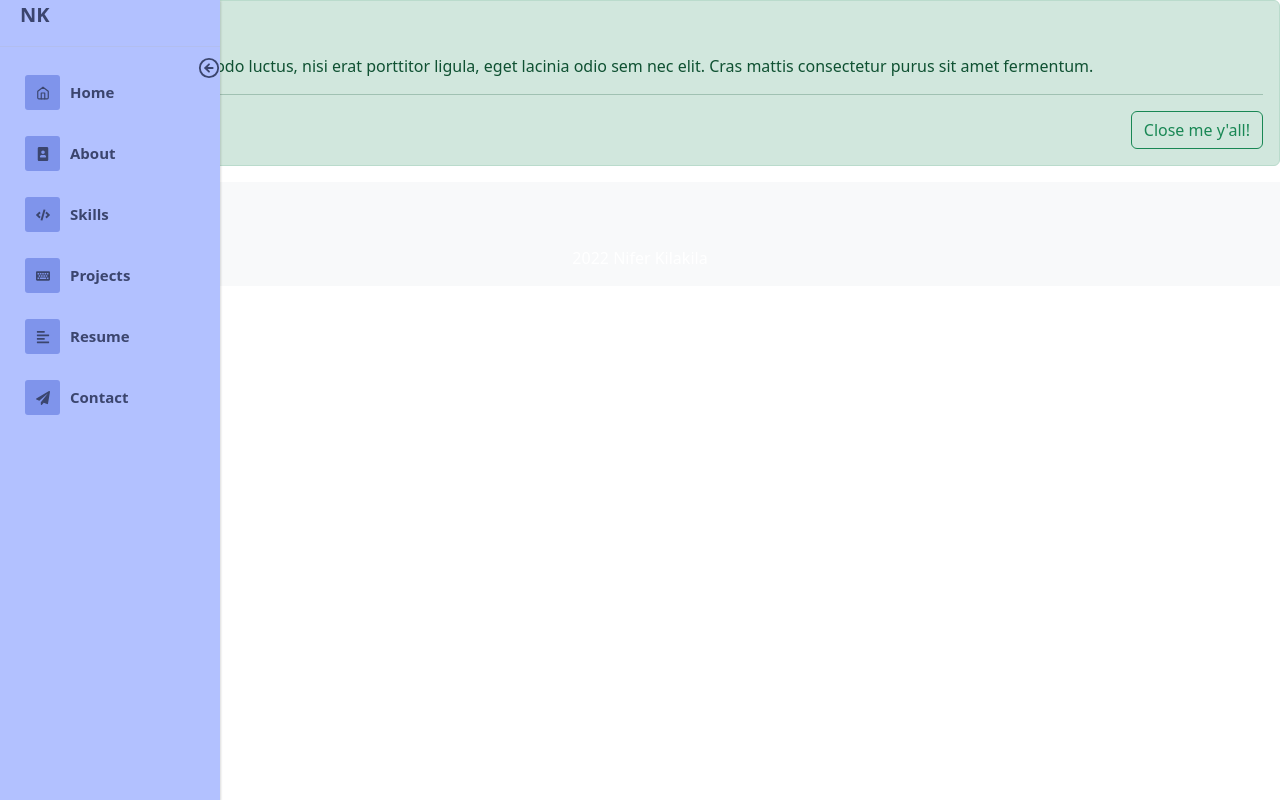
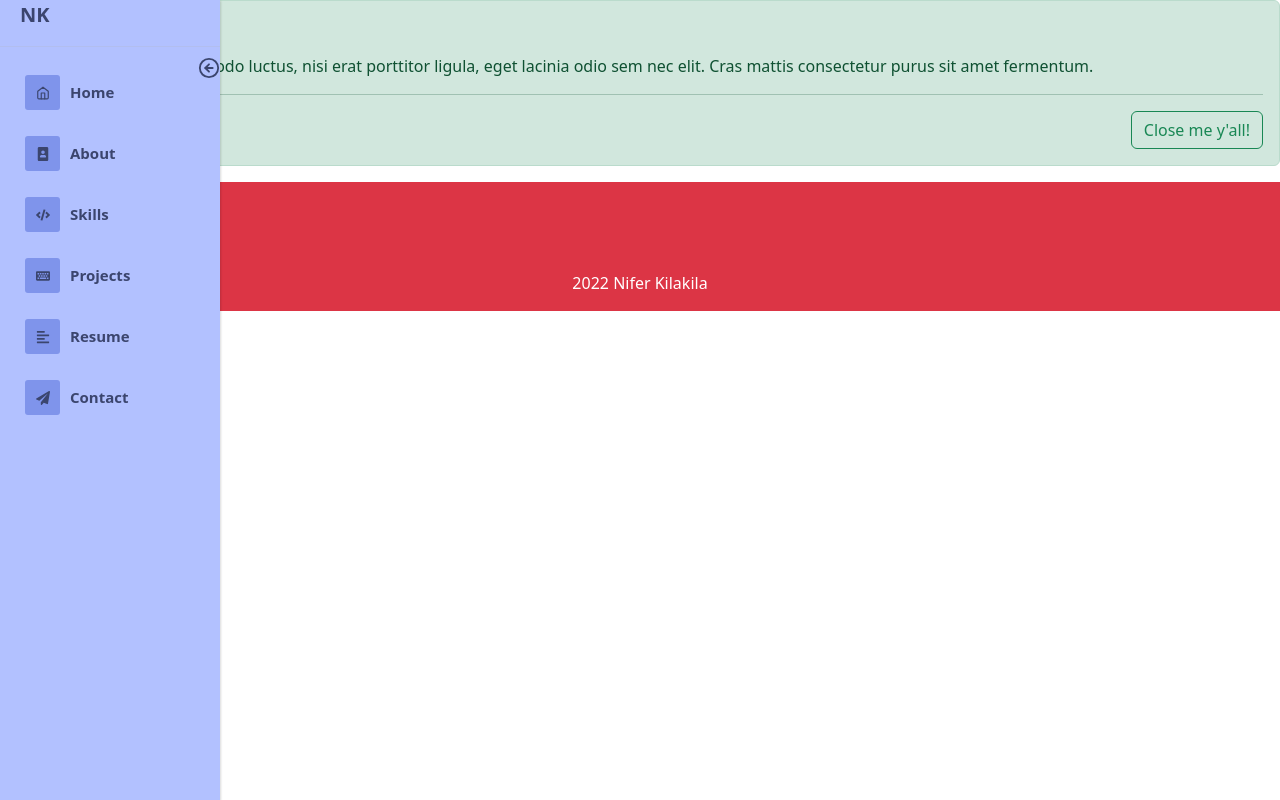
Before and after one commit to NaNifer/Nifer-Kilakila-Portfolio-in-React, a React (Create React App) app: page /about in a window 1280 px wide. Built offline with nearby package versions, Linux system fonts and the light colour scheme.

Commit message:
Working through Footer component

```diff
--- a/src/components/Footer/Footer.js
+++ b/src/components/Footer/Footer.js
@@ -2,28 +2,45 @@
 // import "./Footer.css";
 
 
+
 const Footer = () => {
     return (
-        <footer class="bg-light text-center text-white">
-            <div class="container p-4 pb-0">
-                <section class="mb-4">
+        <footer className="bg-danger text-center text-white">
+            <div className="container p-4 pb-0">
+                <section className="mb-4">
 
 
-                    <dd>
-                        <a href="mailto:niferkilakila@gmail.com"><i class="icon fa fa-envelope"></i></a>
+                    {/* <dd>
+                        <a href="mailto:niferkilakila@gmail.com"><i className="icon fa fa-envelope"></i></a>
                     </dd>
                     <dd>
-                        <a href="https://www.linkedin.com/in/nifer-kilakila-b0721565/"><i class="icon fa fa-linkedin"></i></a>
+                        <a href="https://www.linkedin.com/in/nifer-kilakila-b0721565/"><i className="icon fa fa-linkedin"></i></a>
                     </dd>
                     <dd>
-                        <a href="https://github.com/NaNifer"><i class="icon fa fa-github"></i></a>
+                        <a href="https://github.com/NaNifer"><i className="icon fa fa-github"></i></a>
                     </dd>
                     <dd>
-                        <a href="https://stackoverflow.com/users/18479722/nifer"><i class="icon fa fa-twitter"></i></a>
-                    </dd>
+                        <a href="https://stackoverflow.com/users/18479722/nifer"><i className="icon fa fa-twitter"></i></a>
+                    </dd> */}
+                    {/* Linkedin */}
+                    <a
+                        className="btn text-white btn-floating m-1"
+                        // style="background-color: #0082ca;"
+                        href="#!"
+                        role="button"
+                    ><i className="fab fa-linkedin-in"></i
+                    ></a>
+                    {/* Github */}
+                    <a
+                        className="btn text-white btn-floating m-1"
+                        // style="background-color: #333333;"
+                        href="#!"
+                        role="button"
+                    ><i className="fab fa-github"></i
+                    ></a>
 
                 </section>
-                <div class="text-center p-3">
+                <div className="text-center p-3">
                     2022 Nifer Kilakila
                 </div>
             </div>
```
